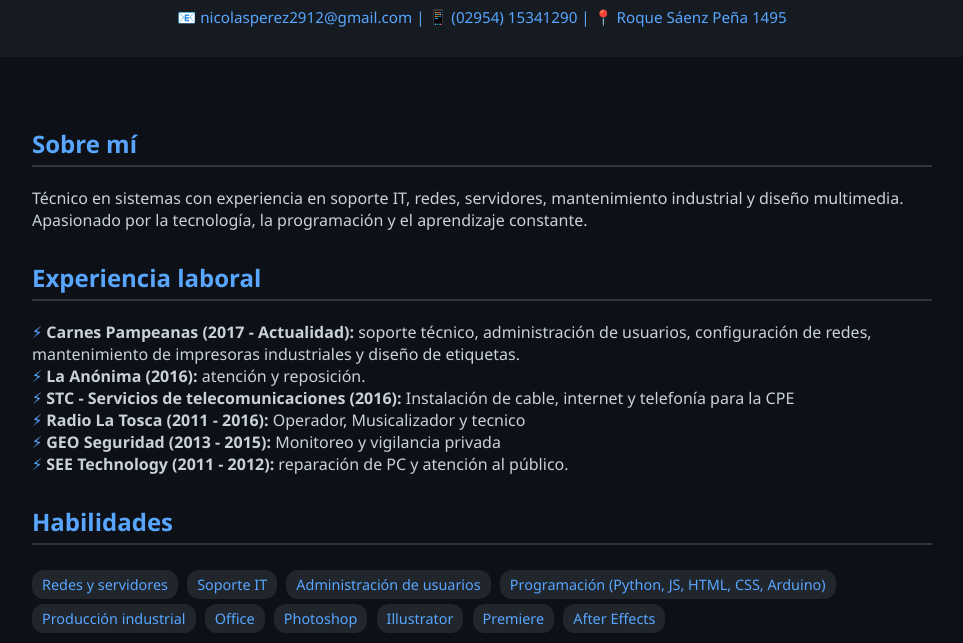
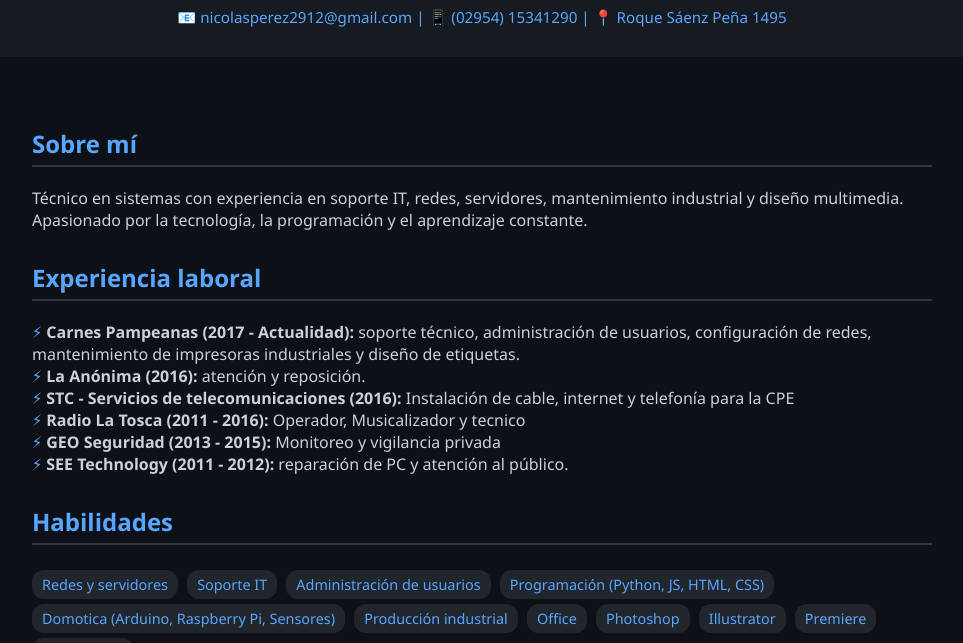
Before and after one commit to NicolasRasse/CV, a plain HTML site: page index.html in a window 1280 px wide. Shown: the part 282-925 px from the top of the page, without its empty margins (158-1121 px from the left). Drawn offline with Linux system fonts and the light colour scheme.

Commit message:
Update index.html

```diff
--- a/index.html
+++ b/index.html
@@ -120,7 +120,8 @@
       <span class="badge">Redes y servidores</span>
       <span class="badge">Soporte IT</span>
       <span class="badge">Administración de usuarios</span>
-      <span class="badge">Programación (Python, JS, HTML, CSS, Arduino)</span>
+      <span class="badge">Programación (Python, JS, HTML, CSS)</span>
+      <span class="badge">Domotica (Arduino, Raspberry Pi, Sensores)</span>
       <span class="badge">Producción industrial</span>
       <span class="badge">Office</span>
       <span class="badge">Photoshop</span>
```
